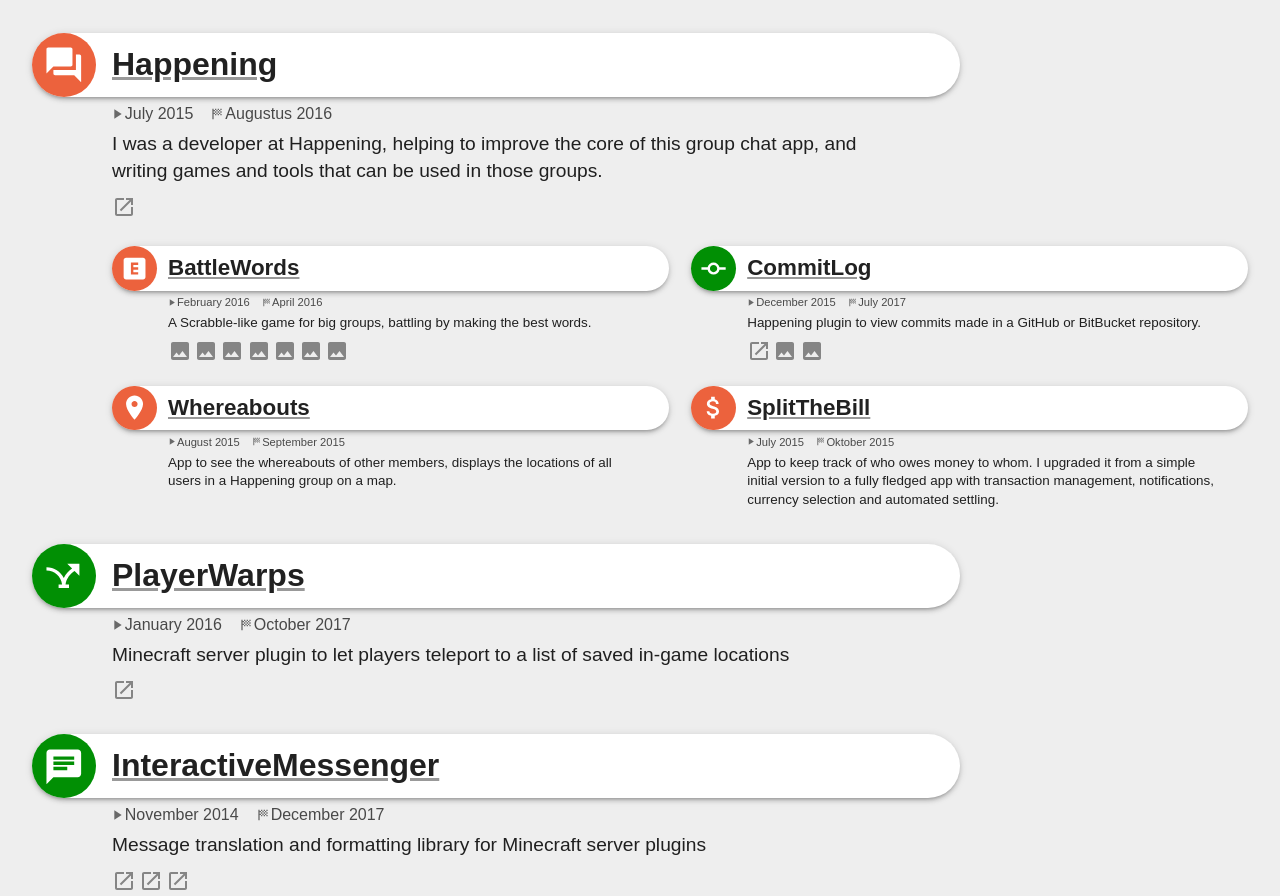
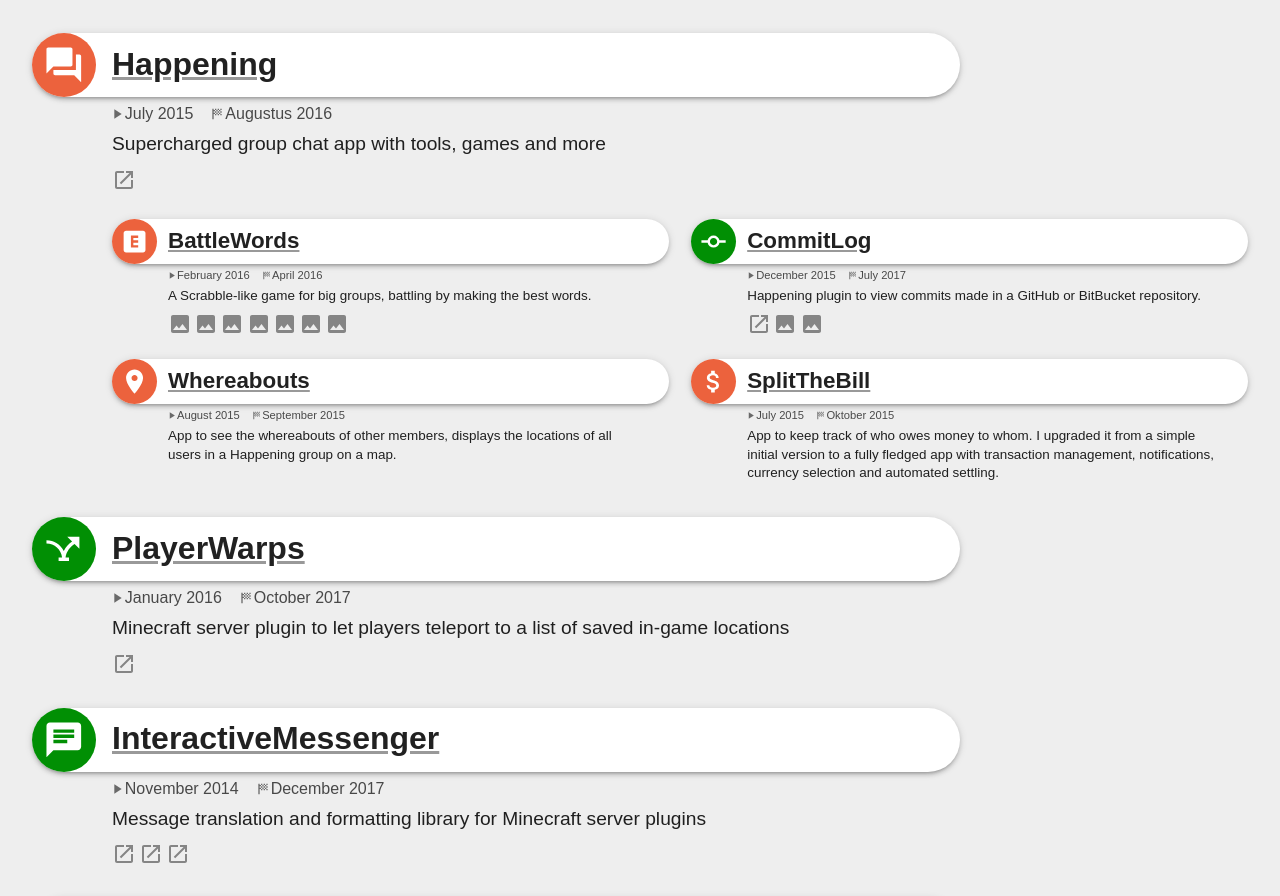
Before and after one commit to NLthijs48/NLthijs48.github.io, a React (Create React App) app: page / in a window 1280 px wide. Shown: the part 2946-3842 px from the top of the page. Built offline with nearby package versions, Linux system fonts and the light colour scheme.

Commit message:
happening: add logo

```diff
--- a/src/activities/happening/happening.tsx
+++ b/src/activities/happening/happening.tsx
@@ -7,15 +7,22 @@
 import whereabouts from './whereabouts';
 import commitLog from './commitLog';
 import HighlightType from '../HighlightType';
+import logo from './logo.png';
 
 const happening: JobInformation = {
 	activityType: ActivityType.Job,
 	name: 'Happening',
 	slug: 'happening',
-	oneliner: (
+	oneliner: 'Supercharged group chat app with tools, games and more',
+	description: (
 		<div>
-			I was a developer at Happening, helping to improve the core of this group chat app, and writing games and tools that can be used
-			in those groups.
+			<div>
+				<img src={logo} alt="Happening logo: robotic smiley face in white on a blue background" style={{height: 80}} />
+			</div>
+			<p>
+				I was a developer at Happening, helping to improve the core of this group chat app, and writing games and tools that can be
+				used in those groups. See the projects below for a couple of the plugins I wrote.
+			</p>
 		</div>
 	),
 	from: 'July 2015',
```
Also changed, not shown: src/activities/happening/logo.png (added).
